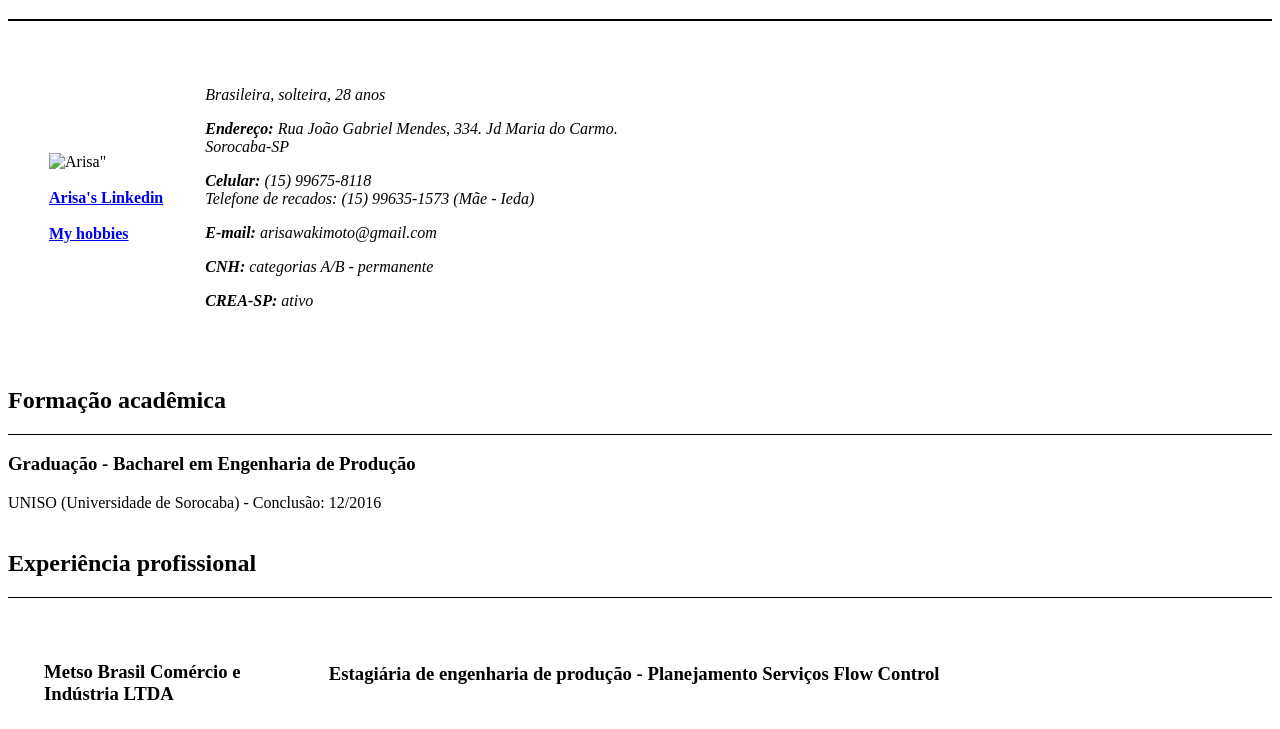
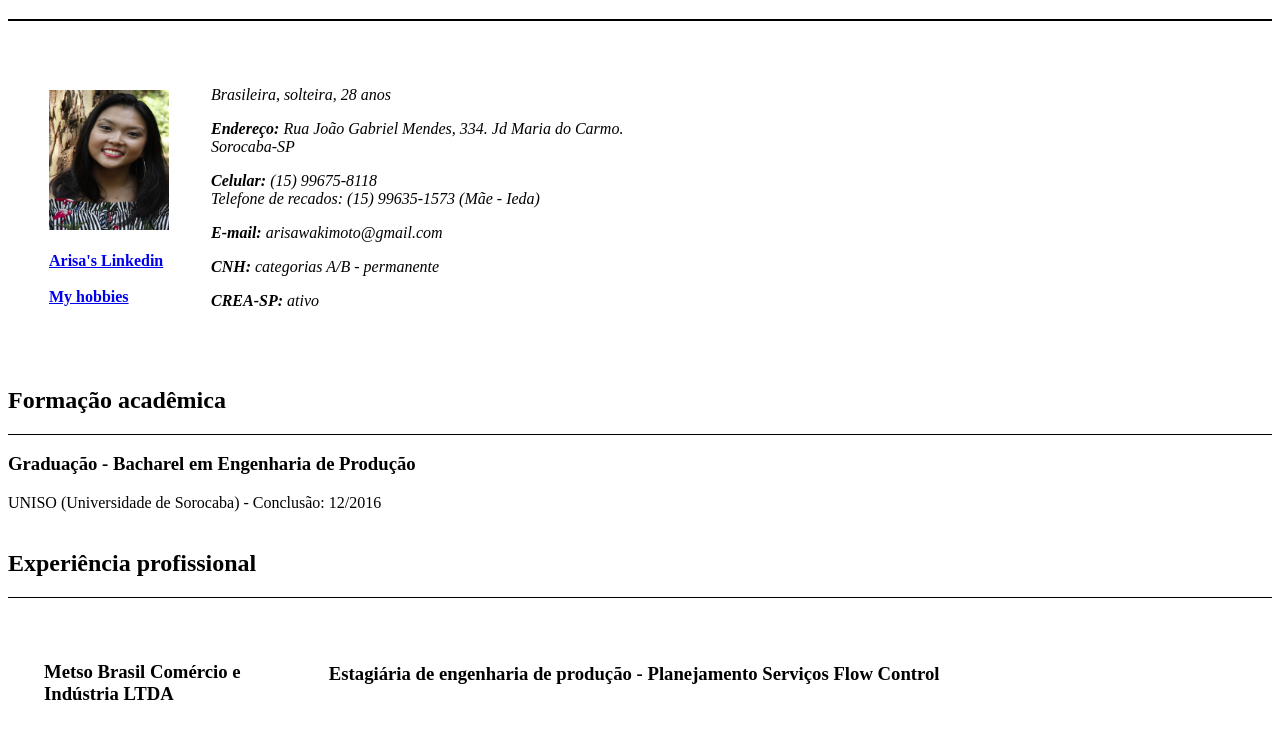
Before and after one commit to arisaharumi/CV, a plain HTML site: page index.html in a window 1280 px wide. Shown: the part 71-800 px from the top of the page. Drawn offline with Linux system fonts and the light colour scheme.

Commit message:
Add files via upload

```diff
--- a/index.html
+++ b/index.html
@@ -13,7 +13,7 @@
 <table cellspacing= "40 ">
 <tr>
   <td>
-    <img src="imagens/CCPK5152.jpg"
+    <img src="CCPK5152.jpg"
     alt=Arisa" class="shrinkToFit" width="120" height="140">
           <br>
           <br>
```
